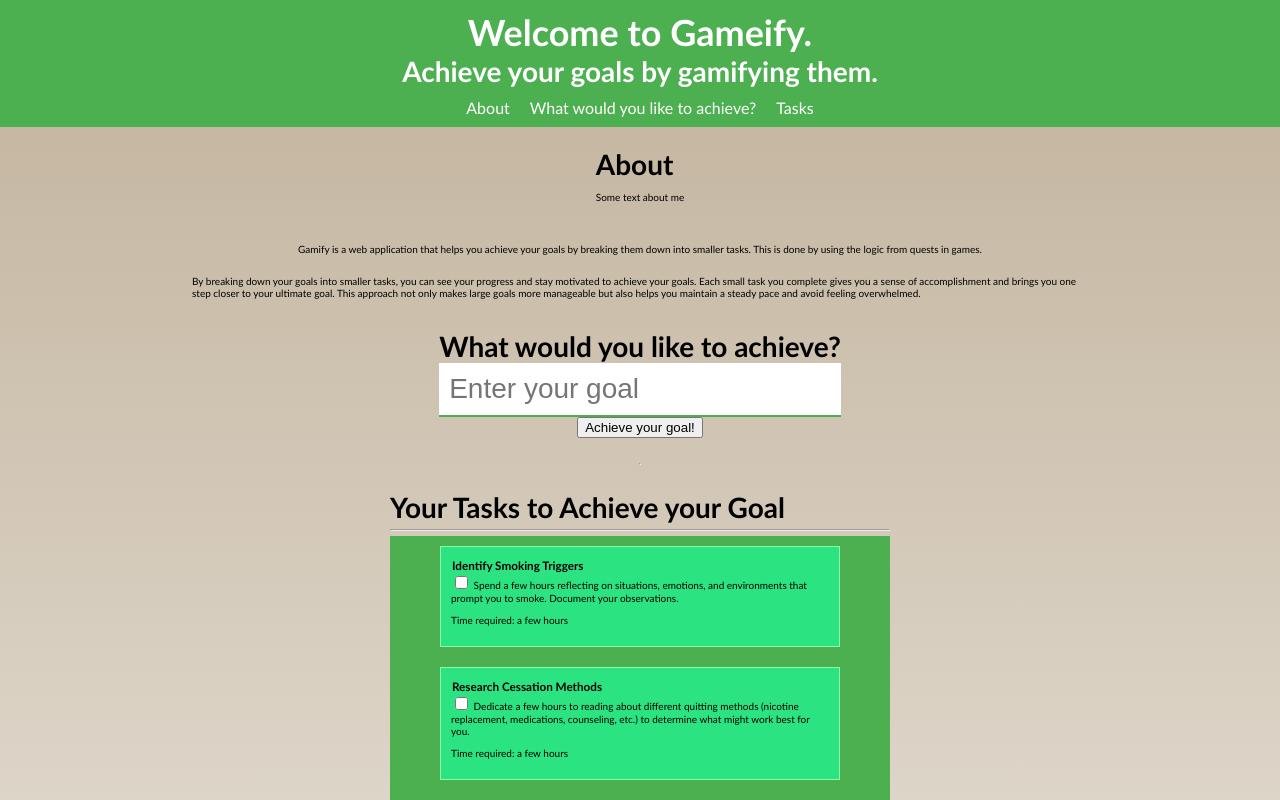
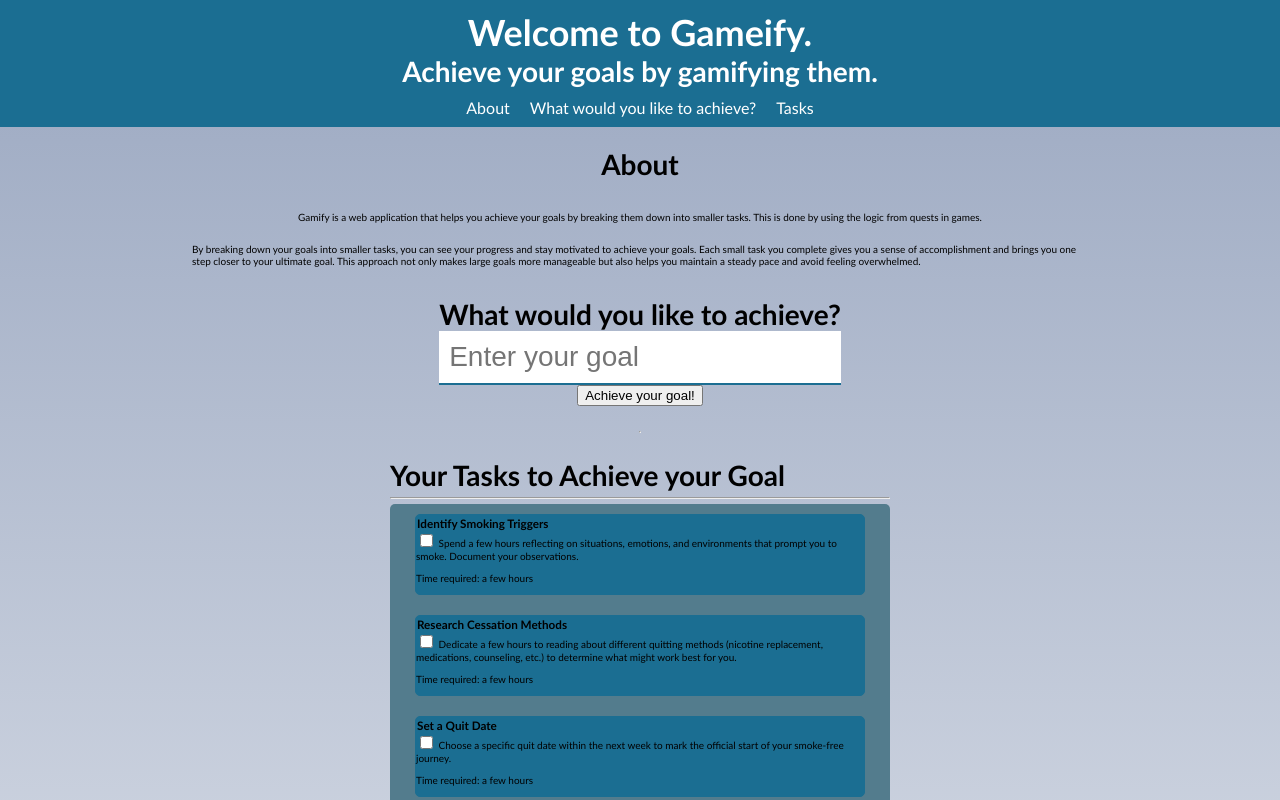
Before and after one commit to patrickwrowe/gamify-goal-achiever, a plain HTML site: page index.html in a window 1280 px wide. Both pictures are taken after a click on the button "Achieve your goal!". Shown: the top 800 px of the page. Drawn offline with Linux system fonts and the light colour scheme.

Commit message:
edit colours to be less horrific

```diff
--- a/css/styles.css
+++ b/css/styles.css
@@ -16,7 +16,7 @@ body {
     margin: 0;
     padding: 0;
     background: linear-gradient(
-        #c1b29b,
+        #9ba8c1,
         #ffffff
     );
 }
@@ -28,7 +28,7 @@ h1 {
 }
 
 header {
-    background-color: #4CAF50;
+    background-color: rgb(27, 110, 146);
     color: white;
     padding: 1rem 0;
     text-align: center;
@@ -91,18 +91,20 @@ h2 {
     overflow-y: scroll;
     height: 400px;
     width: 500px;
-    background-color: #4CAF50;
+    background-color: rgb(83, 124, 141);
     display: flex;
     flex-direction: column;
     align-items: center;
+    border-radius: 5px;
 }
 
 .task {
-    width: 80%;
-    background-color: rgb(43, 227, 129);
+    width: 90%;
+    background-color: rgb(27, 110, 146);
     margin: 1rem 0;
-    padding: 1rem;
-    border: 1px solid rgb(134, 255, 166);
+    padding: 1remrem;
+    border: 1px solid rgb(27, 110, 146);
+    border-radius: 5px;
 }
 
 .task h3 {
@@ -115,7 +117,7 @@ h2 {
     padding: 1rem;
     width: 100%;
     border: none;
-    border-bottom: 2px solid #4CAF50;
+    border-bottom: 2px solid rgb(27, 110, 146);
     margin: 0;
 }
 
--- a/index.html
+++ b/index.html
@@ -23,7 +23,6 @@
             <div class="container">
                 <section class="introduction section"  id="about-section">
                     <h2>About</h2>
-                    <p>Some text about me</p>
                 </section>
                 <p>
                     Gamify is a web application that helps you achieve your goals by breaking them down into smaller tasks.
--- a/script.js
+++ b/script.js
@@ -73,18 +73,22 @@ function setTasksContainerOutput(goals){
 
     // loop through the goals and add them to the tasks container
     goals.forEach(goal => {
-        const task = document.createElement('div');
-        task.classList.add('task');
-        task.innerHTML = `
-            <h3 class="task-tite">${goal.milestone}</h3>
-            <input type="checkbox" id="task-${task.id}">
-            <label for="task-${task.id}">${goal.description}</label>
-            <p>Time required: ${goal.time_required}</p>
-        `;
-        tasksContainer.appendChild(task);
+        const taskElement = document.createElement('div');
+        taskElement.classList.add('task');
+        taskElement.innerHTML = createTaskHTML(goal);
+        tasksContainer.appendChild(taskElement);
     });
 
     tasksSection.classList.remove('hidden');
+}
+
+function createTaskHTML(task) {
+    return `
+        <h3 class="task-tite">${task.milestone}</h3>
+        <input type="checkbox" id="task-${task.id}">
+        <label for="task-${task.id}">${task.description}</label>
+        <p>Time required: ${task.time_required}</p>
+    `;
 }
 
 /*
```
